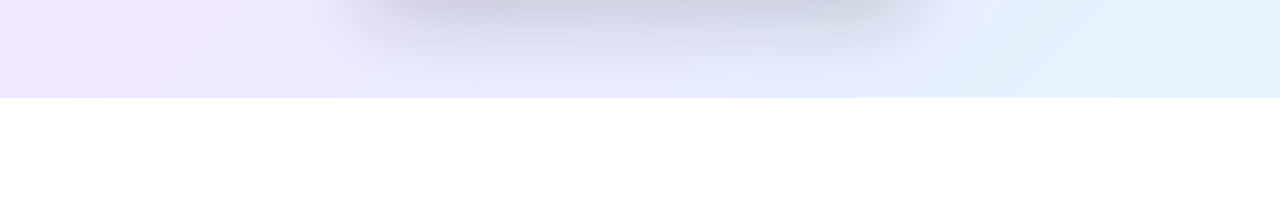
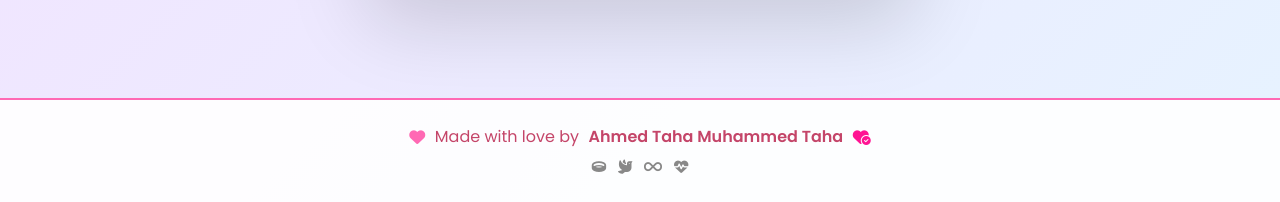
Before and after one commit to AhmedTahasubs/Abdelrahman-Omnia, a plain HTML site: page index.html in a window 1280 px wide. Shown: the part 1502-1704 px from the top of the page. Before the commit the page ends 1600 px from the top, so only its background shows below. Drawn offline with Linux system fonts and the light colour scheme.

Commit message:
added my name

```diff
--- a/index.html
+++ b/index.html
@@ -599,7 +599,35 @@
         <h3 data-en="🎉 Your Wish Has Been Sent!" data-ar="🎉 تم إرسال تمنياتك!">🎉 Your Wish Has Been Sent!</h3>
         <p data-en="Thank you for celebrating with us – your love means the world! 💕" data-ar="شكراً لك على الاحتفال معنا - حبك يعني لنا العالم! 💕">Thank you for celebrating with us – your love means the world! 💕</p>
     </div>
-
+    <!-- Footer -->
+<footer style="
+    text-align: center;
+    padding: 1.5rem;
+    background: rgba(255, 255, 255, 0.9);
+    font-size: 1rem;
+    color: #c44569;
+    font-family: 'Poppins', sans-serif;
+    border-top: 2px solid #ff69b4;
+    z-index: 2;
+    position: relative;
+    display: flex;
+    flex-direction: column;
+    align-items: center;
+    gap: 0.5rem;
+">
+    <div style="display: flex; align-items: center; gap: 0.6rem;">
+        <i class="fas fa-heart" style="color:#ff69b4;"></i>
+        <span data-en="Made with love by" data-ar="صُنع بكل حب بواسطة">Made with love by</span>
+        <strong>Ahmed Taha Muhammed Taha</strong>
+        <i class="fas fa-heart-circle-check" style="color:#ff1493;"></i>
+    </div>
+    <div style="font-size: 0.9rem; color: #888;">
+        <i class="fas fa-ring" style="margin: 0 4px;"></i>
+        <i class="fas fa-dove" style="margin: 0 4px;"></i>
+        <i class="fas fa-infinity" style="margin: 0 4px;"></i>
+        <i class="fas fa-heart-pulse" style="margin: 0 4px;"></i>
+    </div>
+</footer>
     <script>
         let currentLanguage = 'en';
 
```
